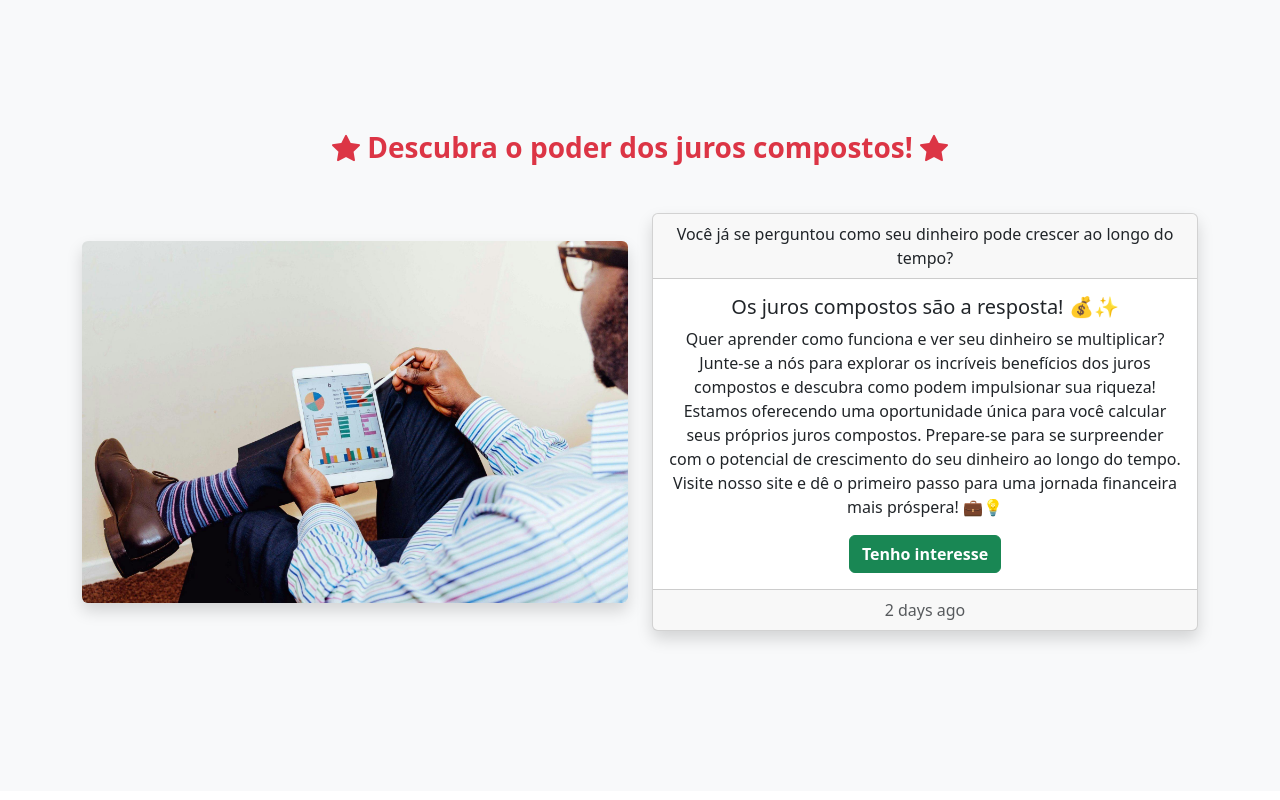
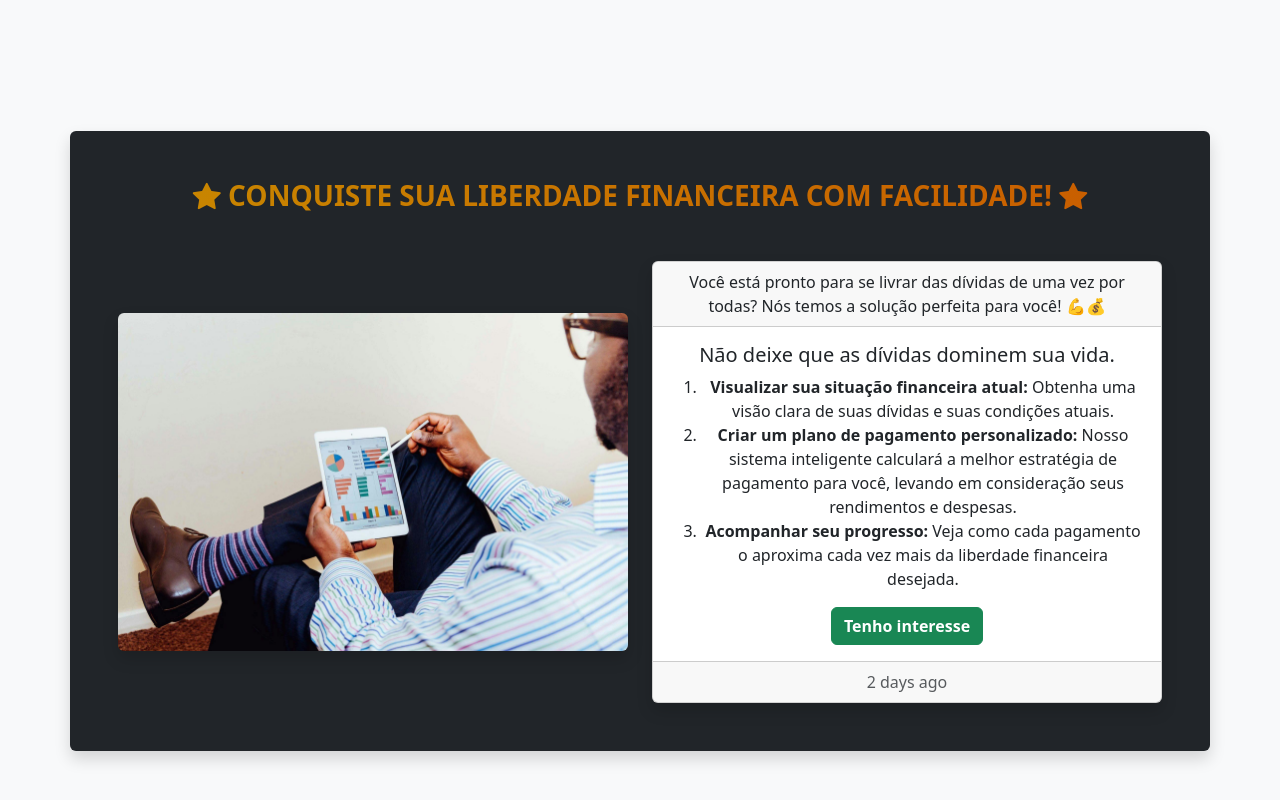
Before and after one commit to TallysonFreitas/Financess, a React (Create React App) app: page / in a window 1280 px wide. Shown: the part 1637-2437 px from the top of the page. Built offline with nearby package versions, Linux system fonts and the light colour scheme.

Commit message:
style: estiliza container

```diff
--- a/src/containers/Debts/index.tsx
+++ b/src/containers/Debts/index.tsx
@@ -1,38 +1,53 @@
 import ImgDebts from '../../assets/Dividas.jpg'
+import TituloGradrient from '../../components/TituloGradient'
 import FormModal from '../FormModal'
 
 const Debts = () => {
   return (
     <section className="bg-light">
-      <div className="container">
+      <div className="container bg-dark p-5 rounded shadow">
         {/* Titulo */}
-        <div className="text-center mb-5 text-danger">
-          <h2 className="fw-bold fs-3">
-            <i className="bi bi-star-fill"></i> Descubra o poder dos juros
-            compostos! <i className="bi bi-star-fill"></i>
-          </h2>
+        <div className="text-center mb-5 text-light">
+          <TituloGradrient gradient="90deg, rgba(200,178,0,1) 0%, rgba(201,0,0,1) 100%">
+            <h2 className="fw-bold fs-3">
+              <i className="bi bi-star-fill"></i> Conquiste sua liberdade
+              financeira com facilidade! <i className="bi bi-star-fill"></i>
+            </h2>
+          </TituloGradrient>
         </div>
         {/* Content */}
         <div className="row flex-row-reverse align-items-center">
           <div className="col-lg-6">
             <div className="card text-center shadow">
               <div className="card-header">
-                Você já se perguntou como seu dinheiro pode crescer ao longo do
-                tempo?
+                Você está pronto para se livrar das dívidas de uma vez por
+                todas? Nós temos a solução perfeita para você! 💪💰
               </div>
               <div className="card-body">
                 <h5 className="card-title">
-                  Os juros compostos são a resposta! 💰✨
+                  Não deixe que as dívidas dominem sua vida.
                 </h5>
                 <p className="card-text">
-                  Quer aprender como funciona e ver seu dinheiro se multiplicar?
-                  Junte-se a nós para explorar os incríveis benefícios dos juros
-                  compostos e descubra como podem impulsionar sua riqueza!
-                  Estamos oferecendo uma oportunidade única para você calcular
-                  seus próprios juros compostos. Prepare-se para se surpreender
-                  com o potencial de crescimento do seu dinheiro ao longo do
-                  tempo. Visite nosso site e dê o primeiro passo para uma
-                  jornada financeira mais próspera! 💼💡
+                  <ol>
+                    <li>
+                      <strong>Visualizar sua situação financeira atual:</strong>{' '}
+                      Obtenha uma visão clara de suas dívidas e suas condições
+                      atuais.
+                    </li>
+                    <li>
+                      <strong>
+                        Criar um plano de pagamento personalizado:
+                      </strong>{' '}
+                      Nosso sistema inteligente calculará a melhor estratégia de
+                      pagamento para você, levando em consideração seus
+                      rendimentos e despesas.
+                    </li>
+                    <li>
+                      <strong>Acompanhar seu progresso:</strong> Veja como cada
+                      pagamento o aproxima cada vez mais da liberdade financeira
+                      desejada.
+                    </li>
+                  </ol>
                 </p>
                 {/* Call to Action */}
                 <FormModal />
```
